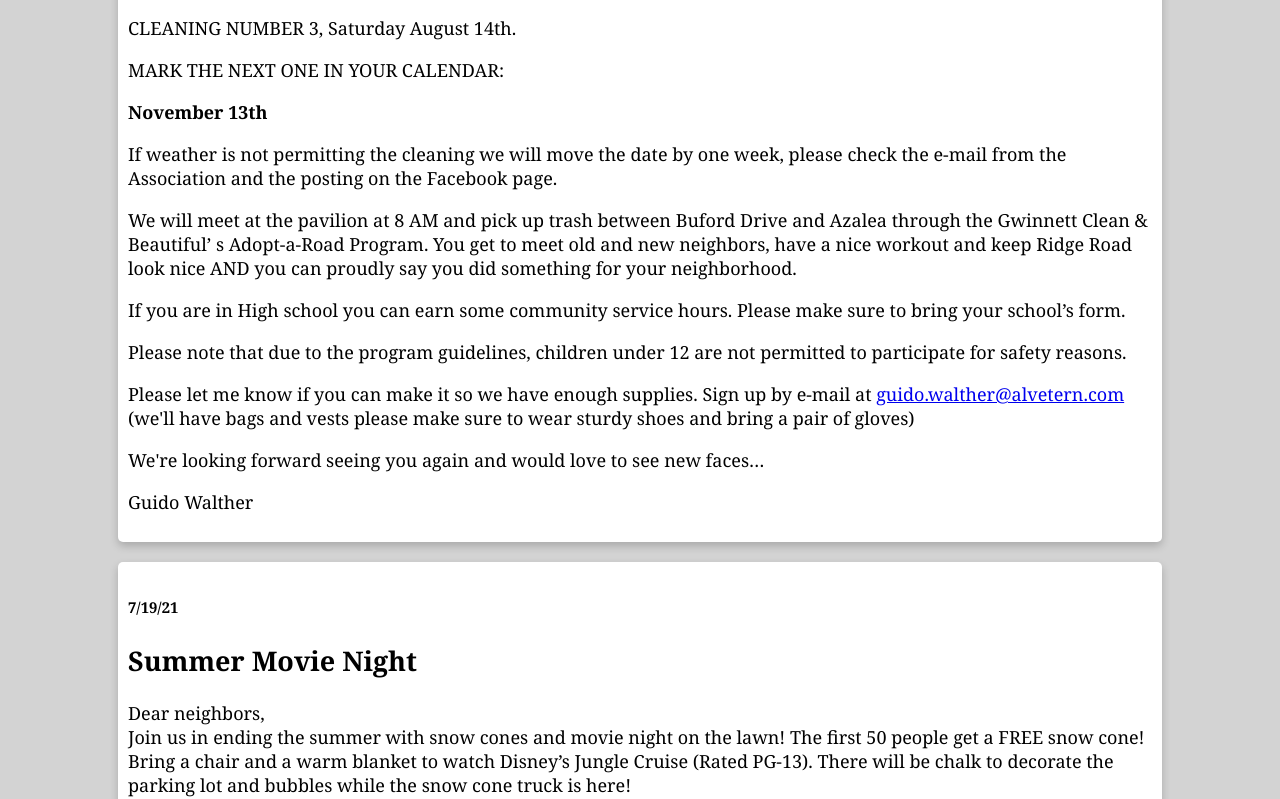
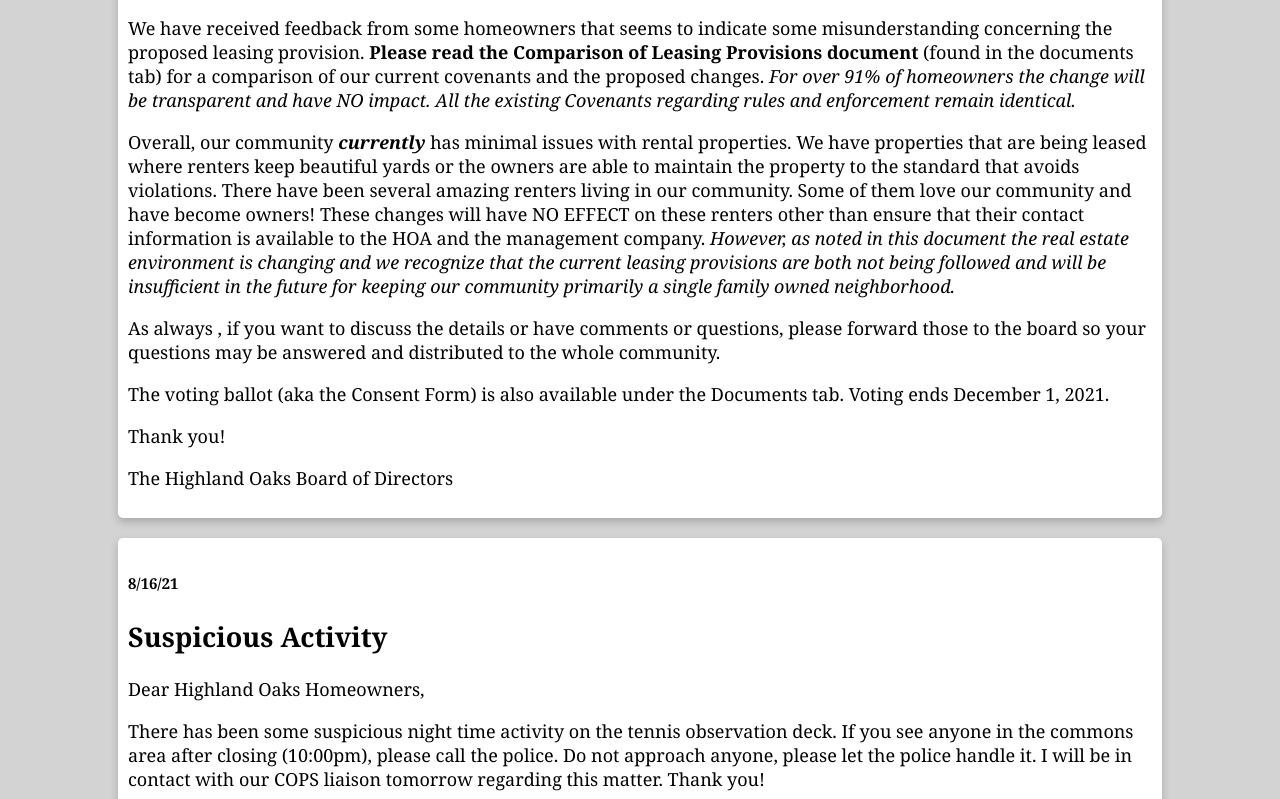
Before and after one commit to dseeler/HighlandOaks, an Angular app: page / in a window 1280 px wide. Shown: the part 882-1681 px from the top of the page. Built offline with nearby package versions, Linux system fonts and the light colour scheme.

Commit message:
Nov 21 Update

```diff
--- a/src/app/home/home.component.ts
+++ b/src/app/home/home.component.ts
@@ -13,6 +13,60 @@
 })
 export class HomeComponent implements OnInit {
 	public annoucements: Announcement[] = [
+		{
+			date: "8/16/21",
+			title: "Comparison of Leasing Provisions Document",
+			html: `
+			<p>
+			Dear Highland Oaks Homeowners,
+			</p>
+			<p>
+			We have received feedback from some homeowners that seems to indicate some misunderstanding concerning the proposed  leasing provision.
+			<b>Please read the Comparison of Leasing Provisions document</b> (found in the documents tab) for a comparison of our current covenants and
+			the proposed changes.  <i>For over 91% of homeowners the change will be transparent and have NO impact.  All the existing Covenants regarding
+			rules and enforcement remain identical.</i>
+			</p>
+			<p>
+			Overall, our community <b><i>currently</i></b> has minimal issues with rental properties. We have properties that are being leased where
+			renters keep beautiful yards or the owners are able to maintain the property to the standard that avoids violations. There have been several
+			amazing renters living in our community. Some of them love our community and have become owners! These changes will have NO EFFECT on these renters
+			other than ensure that their contact information is available to the HOA and the management company.  <i>However, as noted in this document the real
+			estate environment is changing and we recognize that the current leasing provisions are both not being followed and will be insufficient in the
+			future for keeping our community primarily a single family owned neighborhood.</i>
+			</p>
+			<p>
+			As always , if you want to discuss the details or have comments or questions, please forward those to the board so your questions may be answered and distributed to the whole community.
+			</p>
+			<p>
+			The voting ballot (aka the Consent Form) is also available under the Documents tab. Voting ends December 1, 2021.
+			</p>
+			<p>
+			Thank you!
+			</p>
+			<p>
+			The Highland Oaks Board of Directors
+			</p>
+			`
+		},
+		{
+			date: "8/16/21",
+			title: "Suspicious Activity",
+			html: `
+			<p>
+			Dear Highland Oaks Homeowners,
+			</p>
+			<p>
+			There has been some suspicious night time activity on the tennis observation deck. If you see anyone in the commons area after closing (10:00pm),
+			please call the police. Do not approach anyone, please let the police handle it. I will be in contact with our COPS liaison tomorrow regarding
+			this matter. Thank you!
+			</p>
+			<p>
+			Chris Weaver
+			<br>
+			C.O.P.S Liaison Highland Oaks
+			</p>
+			`
+		},
 		{
 			date: "8/12/21",
 			title: "Ridge Road Clean Up; Volunteers Needed",
@@ -51,6 +105,55 @@
 			</p>
 			<p>
 			Guido Walther
+			</p>
+			`
+		},
+		{
+			date: "8/3/21",
+			title: "Newsletter and Amendment Change Proposal Information Available",
+			html: `
+			<p>
+			Dear Highland Oaks Homeowners,
+			</p>
+			<p>
+			The <a href="/assets/documents/HOA Winter 2021.pdf" target="_blank">newsletter</a> was emailed to all homeowners and is available on our website under the <a href="./Newsletters">Newsletter tab</a>. Please read it for
+			information about upcoming events and our mid-year review.
+			</p>
+			<p>
+			We have also added the Questions and Answers from our POA meeting in May, as well as the Amendments changes and Consent Form under the Documents tab. Please review them.
+			<ul>
+			<li>
+			If you have any additional questions please send them to AMAG (admin@associationmgt.com) and we will provide answers to your questions before you make your decision.
+			</li>
+			<li>
+			If you have already submitted a form previously (emailed responses without Consent Form are not valid), you may change your vote by submitting a new form. The form with the latest date will be the one included in the final tally.
+			</li>
+			<li>
+			The deadline for voting is <b>December 1st 2021</b>.
+			</li>
+			<li>
+			Votes may be sent in three ways;  by mail to the address below, fax 678-407-1125,  or you may print the document and email to admin@associationmgt.com. All consent forms must have the signature of the homeowner.
+			<br><br>
+			Highland Oaks Homeowners Association, Inc.
+			<br>
+			c/o Association Management Advisory Group, Inc.
+			<br>
+			P.O. Box 491537
+			<br>
+			Lawrenceville, GA 30049
+			</li>
+			</ul>
+
+			</p>
+			<p>
+			These forms and other information about our neighborhood may be found on our updated website at <a href="myhighlandoaks.com">myhighlandoaks.com</a>. Please note that you may need to refresh your browser to see the latest updates.
+			</p>
+			<p>
+			<b>
+			The Board of Directors fully supports adopting these changes and hope you will vote in support of them.
+			<br>
+			Thank you!
+			</b>
 			</p>
 			`
 		},
--- a/src/app/newsletters/newsletters.component.html
+++ b/src/app/newsletters/newsletters.component.html
@@ -1,5 +1,8 @@
 <article>
   <ul style="display: inline-block;">
+    <li>
+      <a href="/assets/documents/HOA Winter 2021.pdf" target="_blank">Winter 2021</a>
+    </li>
     <li>
       <a href="/assets/documents/HOA Summer Newsletter 21.pdf" target="_blank">Summer 2021</a>
     </li>
```
Also changed, not shown: 1 other file (tests, documents, lock files or other folders).
